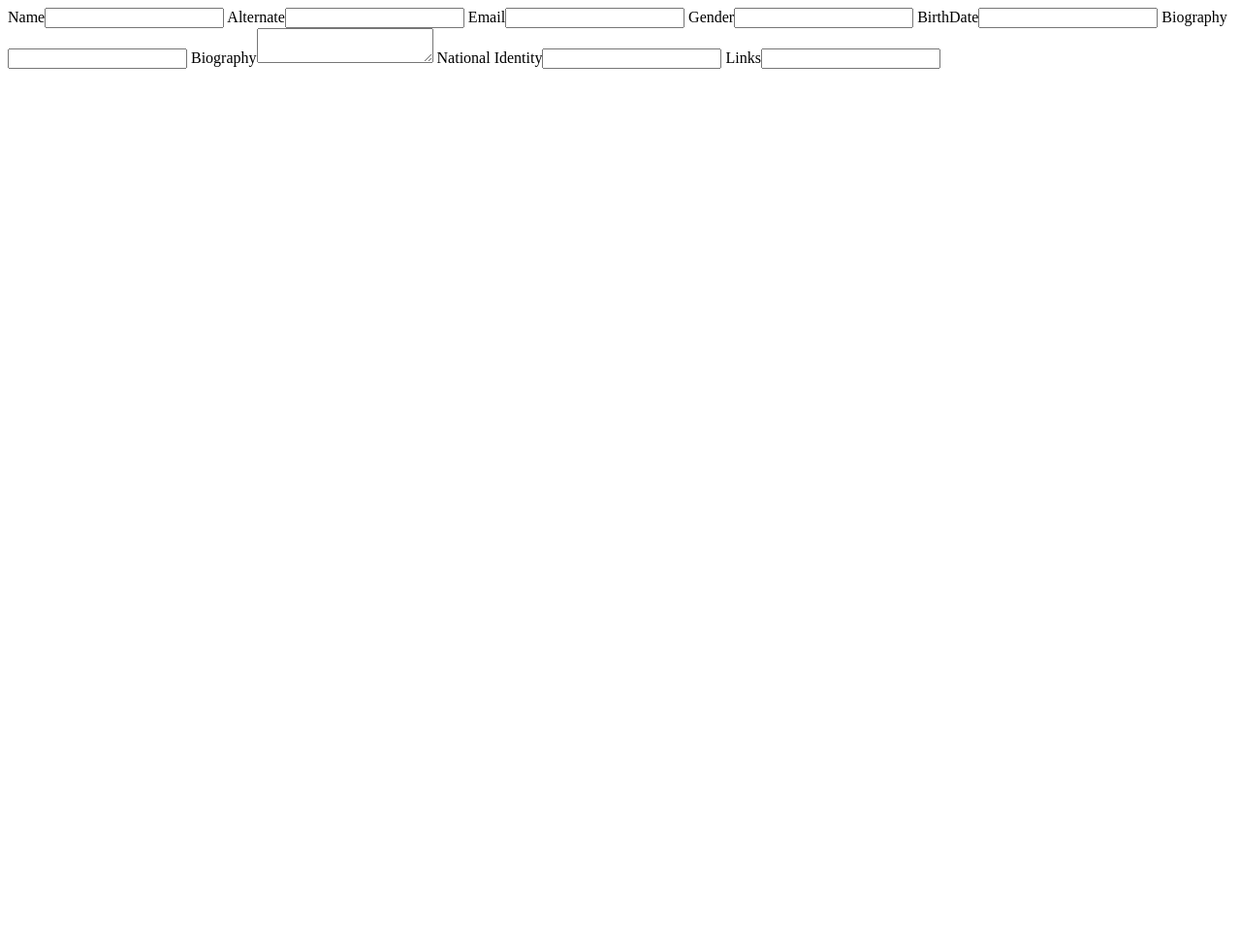
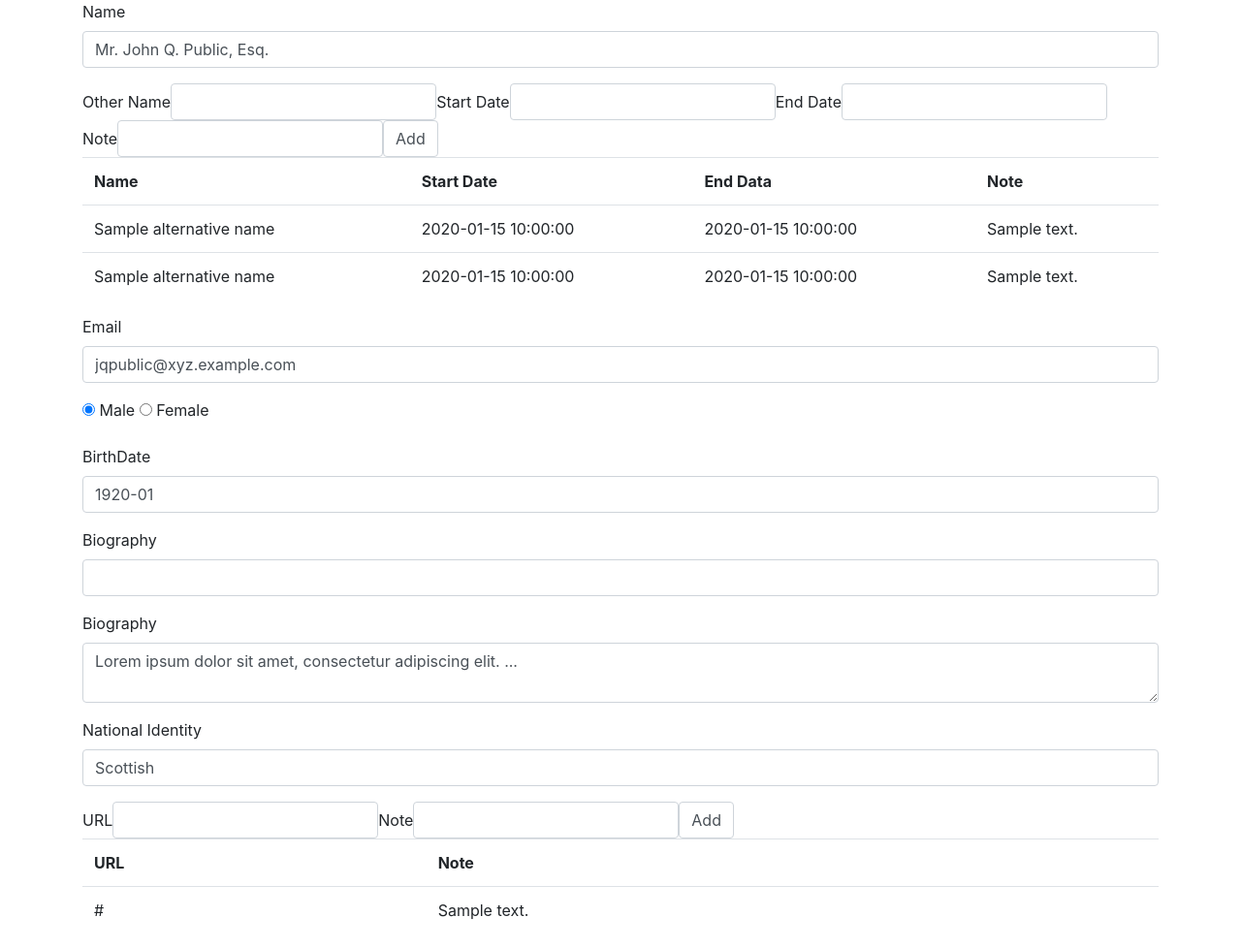
Before and after one commit to sweemeng/sinar_popit_ui, a Python web app: template template/person.html in a window 1280 px wide. Shown: the whole page at 97% size. Before the commit the page ends 71 px from the top, so only its background shows below. Run offline with Jinja, Linux system fonts and the light colour scheme; the template is opened without the code that fills it: most values are stand-ins (such as "Sample title", 1, 10 or a date in 2020); some libraries are stand-ins or nearby versions.

Commit message:
Current hack with "test data" to test form with angularjs and bootstrap

```diff
--- a/template/person.html
+++ b/template/person.html
@@ -1,44 +1,200 @@
 <!DOCTYPE html>
-<html ng-app="person_app">
+<html>
 <head lang="en">
     <meta charset="UTF-8">
     <title></title>
-    <script src="https://ajax.googleapis.com/ajax/libs/angularjs/1.3.14/angular.min.js"></script>
+    <link rel="stylesheet" href="css/bootstrap.css">
+    <script src="https://ajax.googleapis.com/ajax/libs/jquery/1.11.2/jquery.min.js"></script>
+    <script src="js/bootstrap.js"></script>
+    <script src="angular.min.js"></script>
+    <script>
+    var popitPersonApp = angular.module('popitPerson', []);
+    popitPersonApp.controller('popitPersonController', function($scope){
+        $scope.person = {
+              "id": "john-q-public",
+              "name": "Mr. John Q. Public, Esq.",
+              "other_names": [
+                {
+                  "name": "Mr. Ziggy Q. Public, Esq.",
+                  "start_date": "1920-01",
+                  "end_date": "1949-12-31",
+                  "note": "Birth name"
+                },
+                {
+                  "name": "Dragonsbane",
+                  "note": "LARP character name"
+                }
+              ],
+              "identifiers": [
+                {
+                  "identifier": "046454286",
+                  "scheme": "SIN"
+                }
+              ],
+              "email": "jqpublic@xyz.example.com",
+              "gender": "male",
+              "birth_date": "1920-01",
+              "death_date": "2010-01-01",
+              "image": "http://example.com/pub/photos/jqpublic.gif",
+              "summary": "A hypothetical member of society deemed a 'common man'",
+              "biography": "Lorem ipsum dolor sit amet, consectetur adipiscing elit. ...",
+              "national_identity": "Scottish",
+              "contact_details": [
+                {
+                  "type": "cell",
+                  "label": "Mobile number",
+                  "value": "+1-555-555-0100",
+                  "note": "Free evenings and weekends"
+                }
+              ],
+              "links": [
+                {
+                  "url": "http://en.wikipedia.org/wiki/John_Q._Public",
+                  "note": "Wikipedia page"
+                }
+              ]
+            };
+        // TODO: this is fucking ugly
+        $scope.temp_alternative_name = {
+            name: '',
+            start_date: '',
+            end_date: '',
+            note: ''
+        };
+        // TODO: this is fucking ugly
+        $scope.temp_link = {
+            url: '',
+            note: ''
+        };
+
+        $scope.add_alternative_name = function(){
+            console.log("bam")
+
+            $scope.person.other_names.push($scope.temp_alternative_name);
+            $scope.temp_alternative_name = {
+                name: '',
+                start_date: '',
+                end_date: '',
+                note: ''
+            }
+        };
+
+        $scope.add_url = function(){
+            $scope.person.links.push($scope.temp_link);
+            $scope.temp_link = {
+                url: '',
+                note: ''
+            };
+        }
+    });
+
+</script>
 </head>
 <body ng-app="popitPerson">
 
     <!-- TODO: use a proper element to align form
-         TODO: add proper id
 		 TODO: this should create user first but do not create memberships
 		 TODO: memberships to be added on edit.
-		 TODO: all the variable should be a it is a ng-model user.something
          -->
-	<div ng-controller="popitPersonController">
+	<div ng-controller="popitPersonController" class="container">
 		<form>
 			<!-- TODO: Add photo here, how do we upload anyway -->
-			<label for="name">Name</label><input type="text" name="name" id="name" ng-model="user.name"/>
-			<!-- TODO: This is a list -->
-			<label for="alternate_name">Alternate</label><input type="text" name="alternative_name" id="alternate_name" ng-model="user.alternate_name"/>
-			<label for="email">Email</label><input type="text" name="email" id="email" ng-model="user.email"/>
-			<!-- TODO: Malaysia is still conservative, limit to male and female for now
-			     TODO: Use radio
-			-->
-			<label for="gender">Gender</label><input type="text" name="gender" id="gender" ng-model="user.gender"/>
-			<label for="birth_date">BirthDate</label><input type="text" name="birth_date" id="birth_date" ng-model="user.birth_date"/>
-			<label for="one_line_biography">Biography</label><input type="text" name="one_line_biography" id="one_line_biography" ng-model="user.one_line_biography"/>
-			<label for="biography">Biography</label><textarea name="biography" id="biography" ng-model="user.biography"></textarea>
-			<label for="national_identity">National Identity</label><input type="text" name="national_identity" id="national_identity" ng-model="user.national_identity"/>
-			<!-- TODO: This is a list TOO -->
-			<label for="links">Links</label><input type="text" name="links" id="links" ng-model="user.links"/>
-			<!-- Memberships are not created now. First ensure user exist?-->
+            <div class="form-group">
+                <label for="name">Name</label>
+                <input class="form-control" type="text" name="name" id="name" ng-model="person.name">
+            </div>
+            <div class="form-inline">
+                <div class="form-group">
+                    <label for="other_names">Other Name</label>
+                    <input class="form-control" type="text" id="other_names" ng-model="temp_alternative_name.name">
+                </div>
+                <div class="form-group">
+                    <label for="other_start_date">Start Date</label>
+                    <input class="form-control" type="text" id="other_start_date" ng-model="temp_alternative_name.start_date">
+                </div>
+                <div class="form-group">
+                    <label for="other_end_date">End Date</label>
+                    <input class="form-control" type="text" id="other_end_date" ng-model="temp_alternative_name.end_date">
+                </div>
+                <div class="form-group">
+                    <label for="other_note">Note</label>
+                    <input class="form-control" type="text" id="other_note" ng-model="temp_alternative_name.note">
+                </div>
+                <div class="form-group">
+                    <button class="form-control" id="submit_alternative_name" ng-click="add_alternative_name()">Add</button>
+                </div>
+            </div>
+            <table class="table">
+                <tr>
+                    <th>Name</th>
+                    <th>Start Date</th>
+                    <th>End Data</th>
+                    <th>Note</th>
+                </tr>
+                <tr ng-repeat="alternative_name in person.other_names">
+                    <td>{{alternative_name.name}}</td>
+                    <td>{{alternative_name.start_date}}</td>
+                    <td>{{alternative_name.end_date}}</td>
+                    <td>{{alternative_name.note}}</td>
+                </tr>
+            </table>
+            <div class="form-group">
+                <label for="email">Email</label>
+                <input class="form-control" type="text" name="email" id="email" ng-model="person.email"/>
+            </div>
+            <div class="form-group">
+                <label for="male" class="radio-inline">
+                    <input type="radio" name="gender" id="male" value="male" ng-model="person.gender"> Male
+                </label>
+                <label for="male" class="radio-inline">
+                    <input type="radio" name="gender" id="female" value="female" ng-model="person.gender"> Female
+                </label>
+            </div>
+            <div class="form-group">
+                <label for="birth_date">BirthDate</label>
+                <input class="form-control" type="text" name="birth_date" id="birth_date" ng-model="person.birth_date"/>
+            </div>
+            <div class="form-group">
+                <label for="one_line_biography">Biography</label>
+                <input class="form-control" type="text" name="one_line_biography" id="one_line_biography" ng-model="person.one_line_biography"/>
+            </div>
+            <div class="form-group">
+                <label for="biography">Biography</label>
+                <textarea class="form-control" row=3 name="biography" id="biography" ng-model="person.biography"></textarea>
+            </div>
+            <div class="form-group">
+                <label for="national_identity">National Identity</label>
+                <input class="form-control" type="text" name="national_identity" id="national_identity" ng-model="person.national_identity"/>
+            </div>
+            <div class="form-inline">
+                <div class="form-group">
+                    <label for="link_url">URL</label>
+                    <input type="text" class="form-control" id="link_url" ng-model="temp_link.url">
+                </div>
+                <div class="form-group">
+                    <label for="link_note">Note</label>
+                    <input type="text" class="form-control" id="link_note" ng-model="templ_link.note">
+                </div>
+                <div class="form-group">
+                    <button id="submit_links" class="form-control" ng-click="add_url()">Add</button>
+                </div>
+            </div>
+
+            <table class="table">
+                <tr>
+                    <th>URL</th>
+                    <th>Note</th>
+                </tr>
+                <tr ng-repeat="links in person.links">
+                    <td>{{links.url}}</td>
+                    <td>{{links.note}}</td>
+                </tr>
+            </table>
+            <!-- Memberships are not created now. First ensure user exist?-->
+
 		</form>
+
 	</div>
 </body>
-<script>
-angular.module('popitPerson', [])
-    .controller("popitPersonController", ['$scope', function($scope){
-	    $scope.master = angular.copy(user)
-	}])
 
-</script>
 </html>
```
